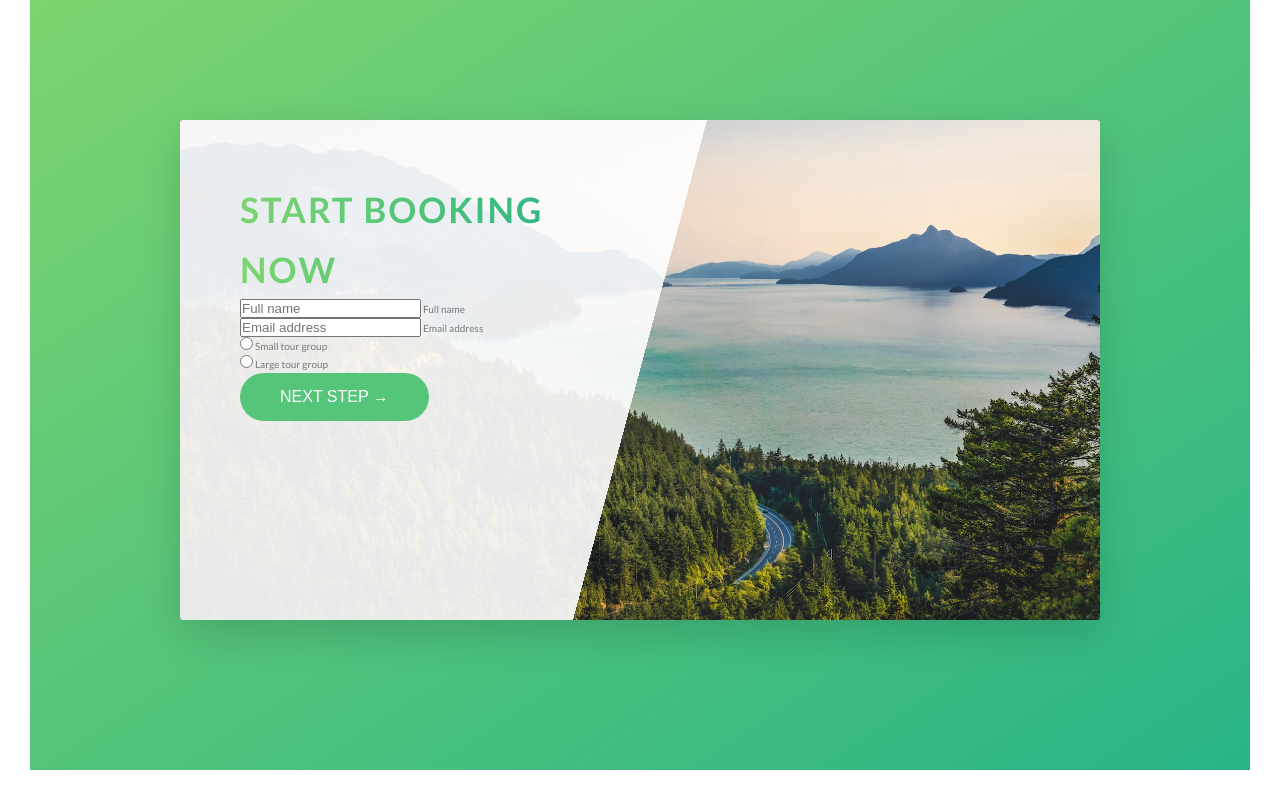
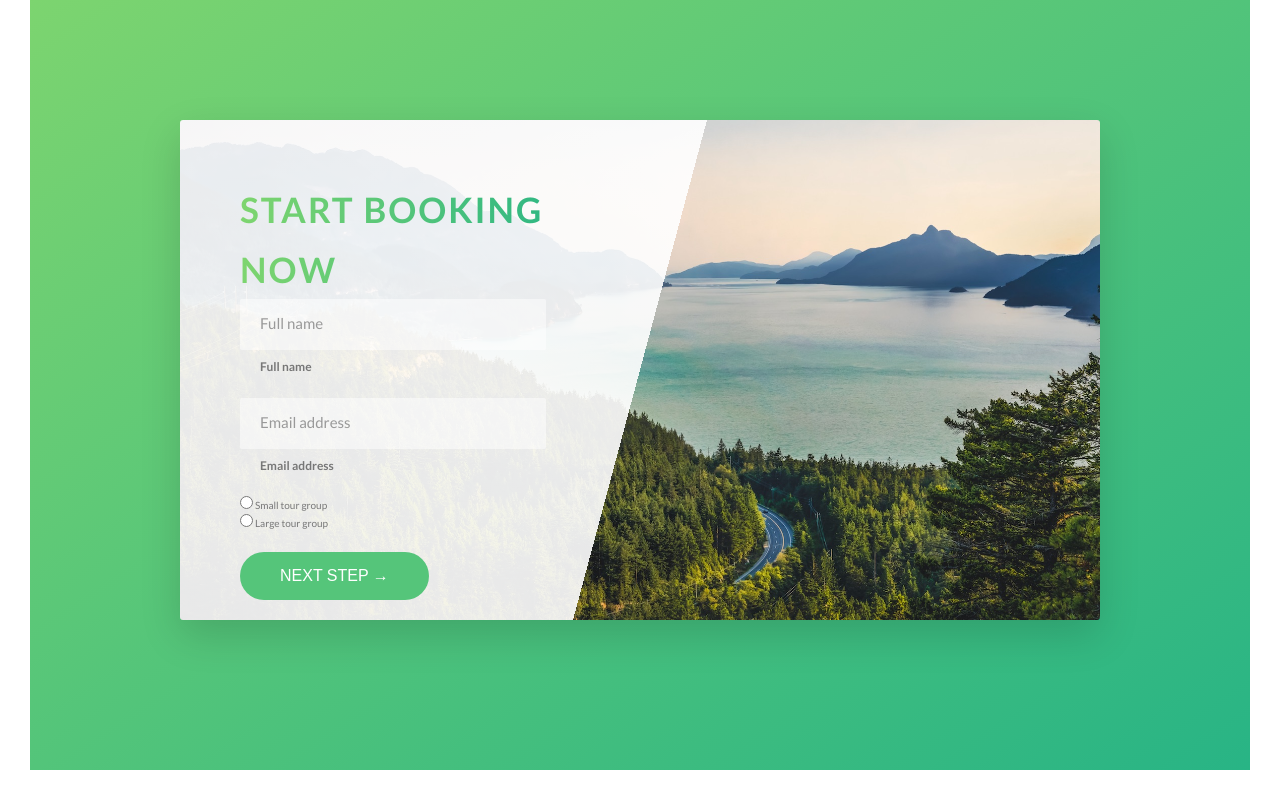
Before and after one commit to jfkirkpatrick/UdemyNaTours, a website: page index.html in a window 1280 px wide. Shown: the part 4527-5327 px from the top of the page. Drawn offline with Linux system fonts and the light colour scheme.

Commit message:
Booking Form Part 2a

```diff
--- a/index.html
+++ b/index.html
@@ -301,9 +301,9 @@
                     <div class="book__form">
                         <form action="#" class="form">
                             <div class="u-margin-bottom-medium">
-                                <h2 class="heading-secondary">
+                                <h3 class="heading-secondary">
                                     Start booking now
-                                </h2>
+                                </h3>
                             </div>
 
                             <div class="form__group">
--- /dev/null
+++ b/sass/components/_form.scss
@@ -0,0 +1,40 @@
+.form {
+  &__group:not(:last-child) {
+    margin-bottom: 2rem;
+  }
+
+  &__input {
+    font-size: 1.5rem;
+    font-family: inherit;
+    color: inherit;
+    padding: 1.5rem 2rem;
+    border-radius: 2px;
+    background-color: rgba($color-white, 0.5);
+    border: none;
+    border-bottom: 3px solid transparent;
+    width: 90%;
+    display: block;
+
+    &:focus {
+      outline: none;
+      box-shadow: 0 1rem 2rem rgba($color-black, 0.1);
+      border-bottom: 3px solid $color-primary;
+    }
+
+    &:focus:invalid {
+      border-bottom: 3px solid $color-secondary-dark;
+    }
+
+    &::-webkit-input-placeholder {
+      color: $color-grey-dark-2;
+    }
+  }
+
+  &__label {
+    font-size: 1.2rem;
+    font-weight: 700;
+    margin-left: 2rem;
+    margin-top: 0.7rem;
+    display: block;
+  }
+}
--- a/sass/main.scss
+++ b/sass/main.scss
@@ -12,6 +12,7 @@
 @import "components/card";
 @import "components/composition";
 @import "components/feature-box";
+@import "components/form";
 @import "components/story";
 
 @import "layout/grid";
```
Also changed, not shown: sass/main.css, 1 other file.
